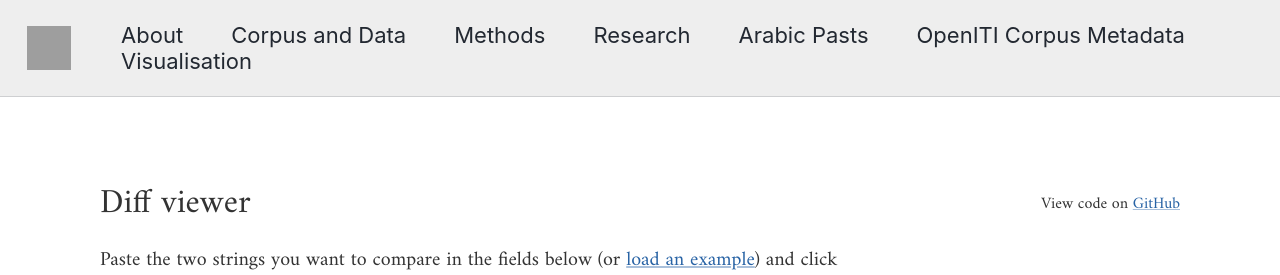
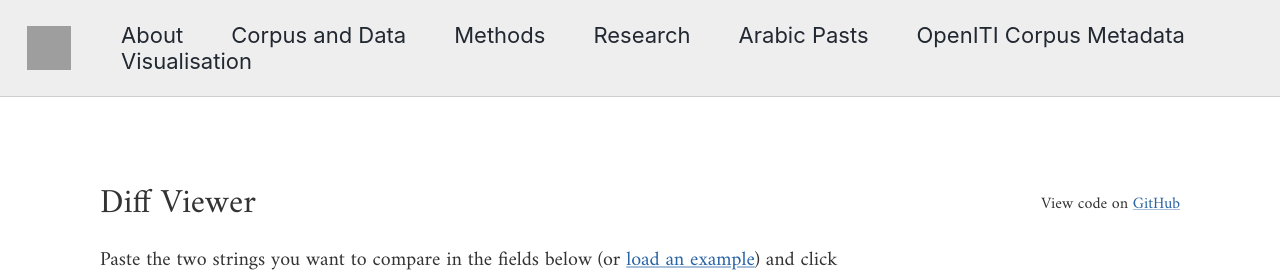
Before and after one commit to pverkind/explore, a React (Create React App) app: page /#/diffViewer in a window 1280 px wide. Shown: the top 275 px of the page. Built offline with nearby package versions, Linux system fonts and the light colour scheme; grey boxes are pictures that could not be loaded.

Commit message:
capitalization

```diff
--- a/src/components/DiffViewer/index.js
+++ b/src/components/DiffViewer/index.js
@@ -43,7 +43,7 @@ const DiffViewerComponent = () => {
         alignItems={"center"}
         mb={"20px"}
       >
-        <Typography variant="h4">Diff viewer</Typography>
+        <Typography variant="h4">Diff Viewer</Typography>
         <Typography>
           View code on{" "}
           <Link
```
